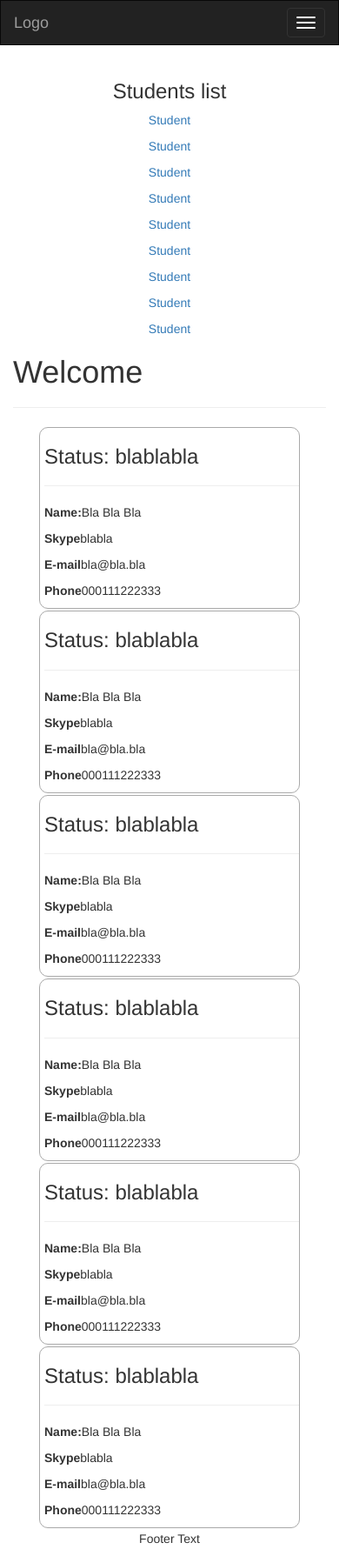
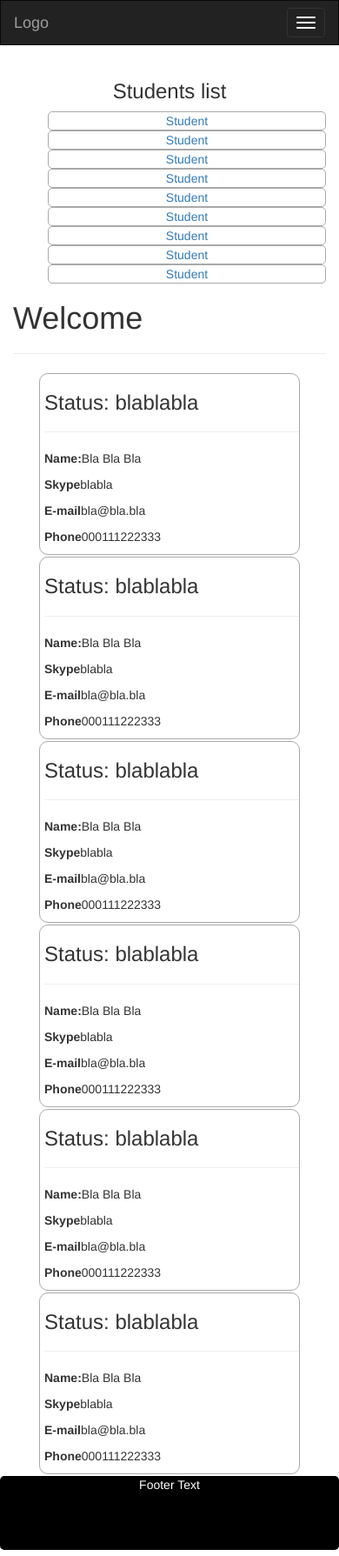
Before and after one commit to paxar/crm__test_bootstrap, a plain HTML site: page index.html in a window 390 px wide. Shown: the whole page at 87% size. Drawn offline with nearby package versions, Linux system fonts and the light colour scheme.

Commit message:
repair responsive 2

```diff
--- a/index.html
+++ b/index.html
@@ -52,21 +52,23 @@
     <div class="row content">
       <div class="col-sm-2 sidenav">
         <h3>Students list</h3>
-        <p><a href="#">Student</a></p>
-        <p><a href="#">Student</a></p>
-        <p><a href="#">Student</a></p>
-        <p><a href="#">Student</a></p>
-        <p><a href="#">Student</a></p>
-        <p><a href="#">Student</a></p>
-        <p><a href="#">Student</a></p>
-        <p><a href="#">Student</a></p>
-        <p><a href="#">Student</a></p>
+        <ul>
+        <li><a href="#">Student</a></li>
+        <li><a href="#">Student</a></li>
+        <li><a href="#">Student</a></li>
+        <li><a href="#">Student</a></li>
+        <li><a href="#">Student</a></li>
+        <li><a href="#">Student</a></li>
+        <li><a href="#">Student</a></li>
+        <li><a href="#">Student</a></li>
+        <li><a href="#">Student</a></li>
+        </ul>
       </div>
       <div class="col-sm-10 text-left">
         <h1>Welcome</h1>
         <hr>
         <aside class="container-fluid">
-          <div class="col-sm-5 col-md-5 col-lg-4">
+          <div class="col-sm-6 col-md-6 col-lg-4">
             <div class="block-bkg">
               <h3>Status: blablabla</h3>
               <hr>
@@ -76,7 +78,7 @@
               <p><b>Phone</b>000111222333</p>
             </div>
           </div>
-          <div class="col-sm-5 col-md-5 col-lg-4">
+          <div class="col-sm-6 col-md-6 col-lg-4">
             <div class="block-bkg">
               <h3>Status: blablabla</h3>
               <hr>
@@ -86,7 +88,7 @@
               <p><b>Phone</b>000111222333</p>
             </div>
           </div>
-          <div class="col-sm-5 col-md-5 col-lg-4">
+          <div class="col-sm-6 col-md-6 col-lg-4">
             <div class="block-bkg">
               <h3>Status: blablabla</h3>
               <hr>
@@ -96,7 +98,7 @@
               <p><b>Phone</b>000111222333</p>
             </div>
           </div>
-          <div class="col-sm-5 col-md-5 col-lg-4">
+          <div class="col-sm-6 col-md-6 col-lg-4">
             <div class="block-bkg">
               <h3>Status: blablabla</h3>
               <hr>
@@ -106,7 +108,7 @@
               <p><b>Phone</b>000111222333</p>
             </div>
           </div>
-          <div class="col-sm-5 col-md-5 col-lg-4">
+          <div class="col-sm-6 col-md-6 col-lg-4">
             <div class="block-bkg">
               <h3>Status: blablabla</h3>
               <hr>
@@ -116,7 +118,7 @@
               <p><b>Phone</b>000111222333</p>
             </div>
           </div>
-          <div class="col-sm-5 col-md-5 col-lg-4">
+          <div class="col-sm-6 col-md-6 col-lg-4">
             <div class="block-bkg">
               <h3>Status: blablabla</h3>
               <hr>
--- a/style.css
+++ b/style.css
@@ -22,3 +22,33 @@
     margin: 2px 0 2px 0;
 
 }
+
+ul>li {
+    list-style-type: none;
+}
+.sidenav>ul>li>a {
+    display: block;
+    border: 1px solid darkgray;
+    border-radius: 5px;
+}
+
+.sidenav>ul>li>a:hover {
+    background-color: rgba(129, 200, 214, 0.5);
+}
+
+html {
+    position: relative;
+    min-height: 100%;
+}
+body {
+    margin-bottom: 10vh;
+}
+footer {
+    position: absolute;
+    bottom: 0;
+    width: 100%;
+    height: 10vh; /*высота футера будет зависеть от высоты экрана*/
+    background-color: #000000;
+    color: white;
+    border-radius: 5px;
+}
```
